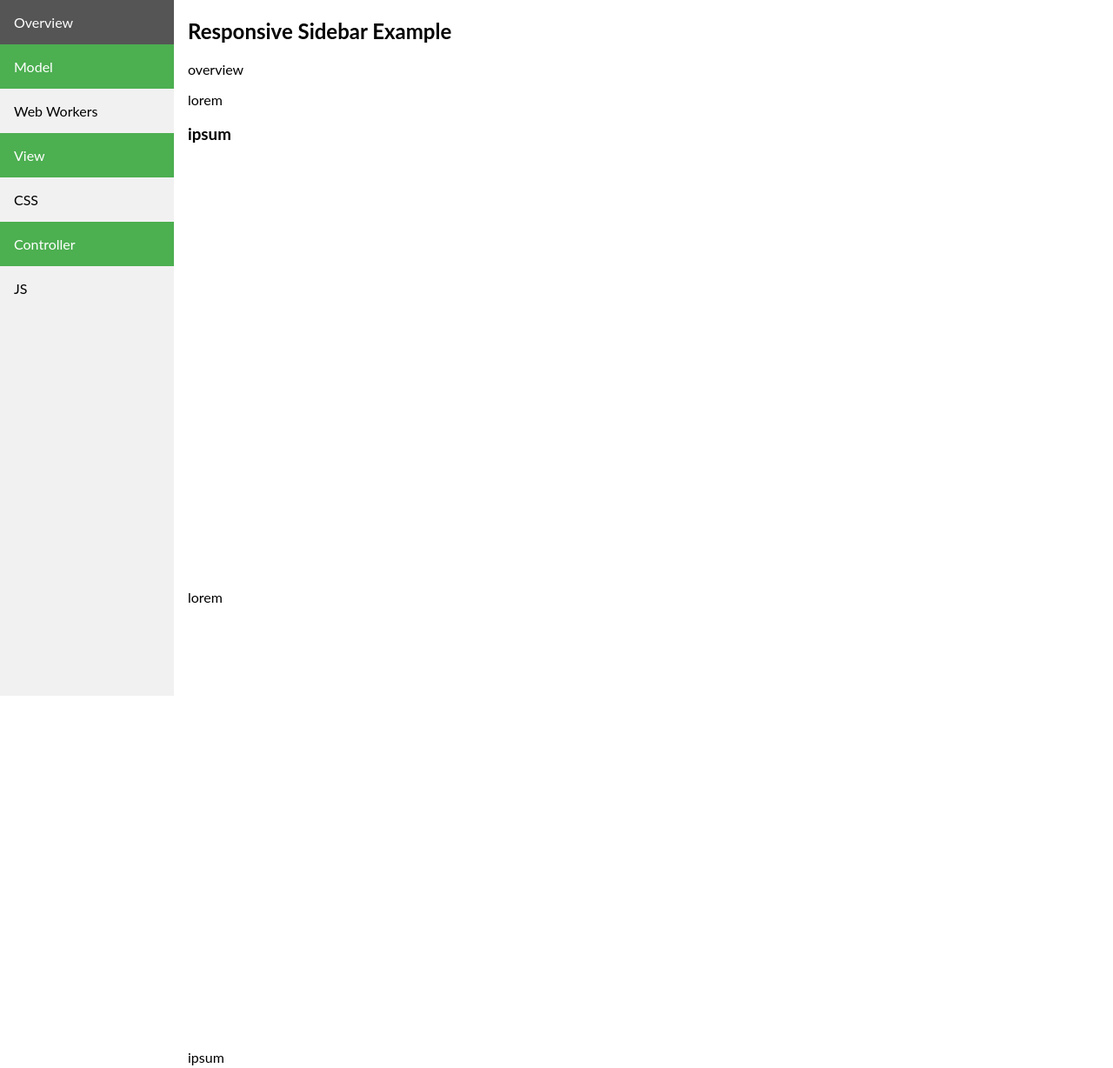
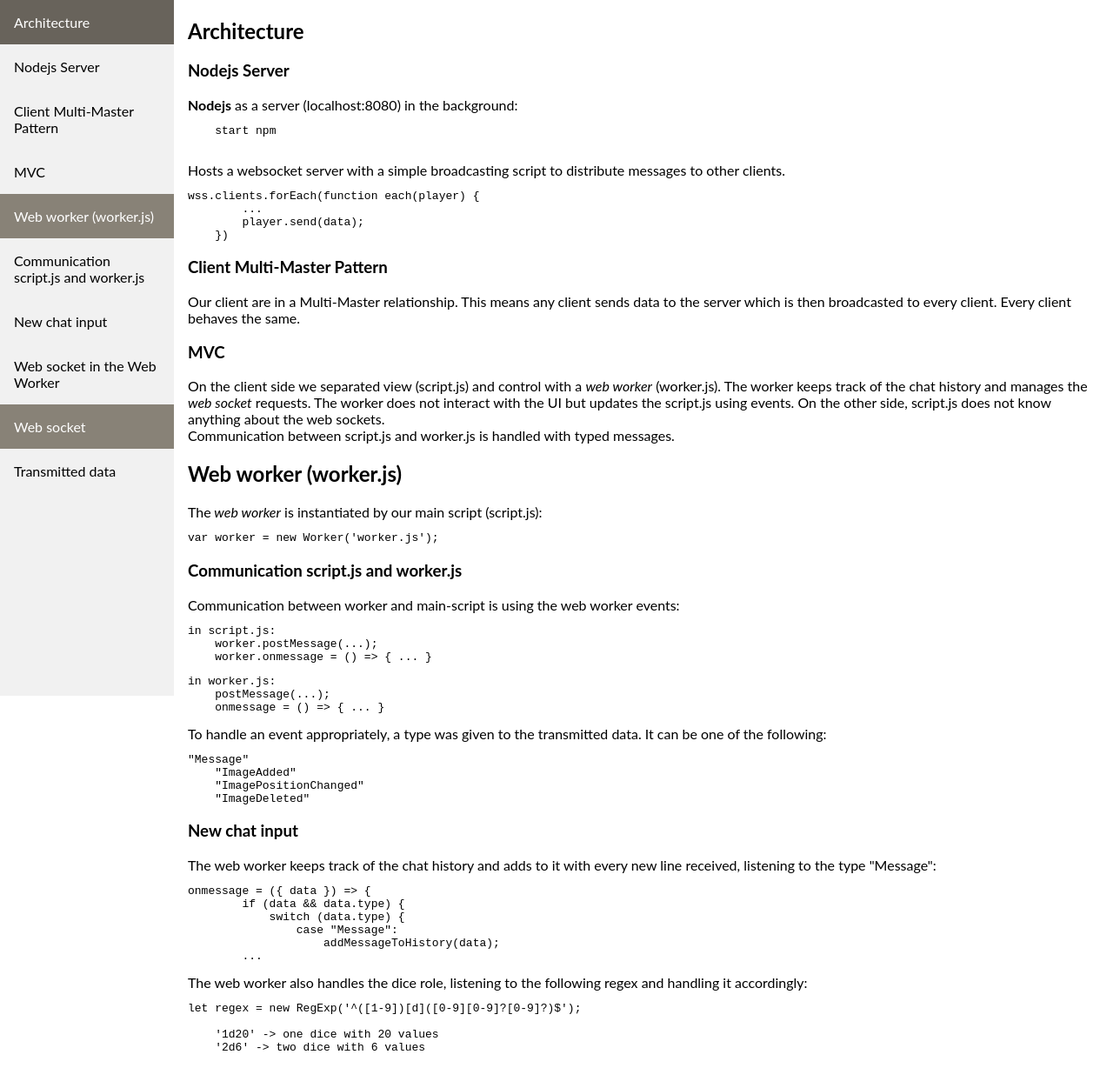
Before and after one commit to salxx/DND, a website: page static/documentation.html in a window 1280 px wide. Shown: the top 1228 px of the page at 87% size. Drawn offline with Linux system fonts and the light colour scheme.

Commit message:
doc part1

```diff
--- a/static/documentation.html
+++ b/static/documentation.html
@@ -8,32 +8,97 @@
 <body>
 
 <div class="sidebar">
-    <a class="head" href="#overview">Overview</a>
-    <a class="head" href="#model">Model</a>
-    <a href="#">Web Workers</a>
-    <a class="head" href="#view">View</a>
-    <a href="#">CSS</a>
-    <a class="head" href="#controller">Controller</a>
-    <a href="#">JS</a>
+    <a class="head" href="#architecture">Architecture</a>
+    <a href="#nodejs">Nodejs Server</a>
+    <a href="#multimaster">Client Multi-Master Pattern</a>
+    <a href="#mvc">MVC</a>
+    <a class="head" href="#webworker">Web worker (worker.js)</a>
+    <a href="#communicationjs">Communication script.js and worker.js</a>
+    <a href="#chatinput">New chat input</a>
+    <a href="#websocketwebworker">Web socket in the Web Worker</a>
+    <a class="head" href="#websocket">Web socket</a>
+    <a href="#transmitteddata">Transmitted data</a>
 </div>
 
 <div class="content">
-    <h2>Responsive Sidebar Example</h2>
-    <p><a id="overview"></a>overview </p>
-    <p>lorem</p>
-    <h3>ipsum</h3>
-    <p></br></br></br></br></br></br></br></br></br></br></br></br></br></br></br></br></br></br></br></br></br></br></br></br></br></br>lorem</p>
-    <p></br></br></br></br></br></br></br></br></br></br></br></br></br></br></br></br></br></br></br></br></br></br></br></br></br></br>ipsum</p>
-    <p><a id="model"></a></br></br></br></br></br></br></br></br></br></br></br></br></br></br></br></br></br></br></br></br></br></br></br></br></br></br>model</p>
-    <p><a id="view"></a></br></br></br></br></br></br></br></br></br></br></br></br></br></br></br></br></br></br></br></br></br></br></br></br></br></br>view</p>
-    <p><a id="controller"></a></br></br></br></br></br></br></br></br></br></br></br></br></br></br></br></br></br></br></br></br></br></br></br></br></br></br>controller</p>
-    <p></br></br></br></br></br></br></br></br></br></br></br></br></br></br></br></br></br></br></br></br></br></br></br></br></br></br></p>
-    <p></br></br></br></br></br></br></br></br></br></br></br></br></br></br></br></br></br></br></br></br></br></br></br></br></br></br></p>
-    <p></br></br></br></br></br></br></br></br></br></br></br></br></br></br></br></br></br></br></br></br></br></br></br></br></br></br></p>
-    <p></br></br></br></br></br></br></br></br></br></br></br></br></br></br></br></br></br></br></br></br></br></br></br></br></br></br></p>
-    <p></br></br></br></br></br></br></br></br></br></br></br></br></br></br></br></br></br></br></br></br></br></br></br></br></br></br></p>
-    <p></br></br></br></br></br></br></br></br></br></br></br></br></br></br></br></br></br></br></br></br></br></br></br></br></br></br></p>
-    <p></br></br></br></br></br></br></br></br></br></br></br></br></br></br></br></br></br></br></br></br></br></br></br></br></br></br></p>
+
+
+    <a id="architecture"><h2>Architecture</h2></a>
+    <a id="nodejs"><h3>Nodejs Server</h3></a>
+
+    <b>Nodejs</b> as a server (localhost:8080) in the background:<br>
+    <pre>
+    <code>start npm</code>
+    </pre>
+    Hosts a websocket server with a simple broadcasting script to distribute messages to other clients.
+    <pre><code>wss.clients.forEach(function each(player) {
+        ...
+        player.send(data);
+    })</code> </pre>
+
+    <a id="multimaster"><h3>Client Multi-Master Pattern</h3></a>
+    Our client are in a Multi-Master relationship.
+    This means any client sends data to the server which is then broadcasted to every client.
+    Every client behaves the same.
+
+    <a id="mvc"><h3>MVC</h3></a>
+    On the client side we separated view (script.js) and control with a <i> web worker</i> (worker.js). The worker keeps track of the chat history and manages the <i>web socket</i> requests.
+    The worker does not interact with the UI but updates the script.js using events. On the other side, script.js does not know anything about the web sockets.<br>
+    Communication between script.js and worker.js is handled with typed messages.
+
+    <a id="webworker"><h2>Web worker (worker.js)</h2></a>
+    The<i> web worker</i>  is instantiated by our main script (script.js):
+    <pre><code>var worker = new Worker('worker.js');</code> </pre>
+    <a id="communicationjs"><h3>Communication script.js and worker.js</h3></a>
+    Communication between worker and main-script is using the web worker events:
+    <pre><code>in script.js:
+    worker.postMessage(...);
+    worker.onmessage = () => { ... }</code> </pre>
+    <pre><code>in worker.js:
+    postMessage(...);
+    onmessage = () => { ... }</code> </pre>
+    To handle an event appropriately, a type was given to the transmitted data. It can be one of the following:
+    <pre><code>"Message"
+    "ImageAdded"
+    "ImagePositionChanged"
+    "ImageDeleted"</code></pre>
+    <a id="chatinput"><h3>New chat input</h3></a>
+    The web worker keeps track of the chat history and adds to it with every new line received, listening to the type "Message":
+    <pre><code>onmessage = ({ data }) => {
+        if (data && data.type) {
+            switch (data.type) {
+                case "Message":
+                    addMessageToHistory(data);
+        ...</code> </pre>
+    The web worker also handles the dice role, listening to the following regex and handling it accordingly:
+    <pre><code>let regex = new RegExp('^([1-9])[d]([0-9][0-9]?[0-9]?)$');
+
+    '1d20' -> one dice with 20 values
+    '2d6' -> two dice with 6 values</code></pre>
+    <a id="websocketwebworker"><h3>Web socket in the Web Worker</h3></a>
+    The web worker instantiates a web socket to the nodejs server and handles incoming and outgoing messages:
+    <pre><code>let ws;
+    ws = new WebSocket('ws://localhost:8080');
+
+    ws.send(...);
+    ws.onmessage = () => { ... };</code> </pre>
+    Any incoming messages via the web socket are rerouted to the script.js script by the worker. The script.js script handles the UI.
+
+    <a id="websocket"><h2>Web socket</h2></a>
+    A websocket is established by each client's web worker and connects it to the nodejs server. Distribution of data is in JSON form including the client's chosen name and the data:
+    <pre><code>ws.send(JSON.stringify({ client: message.client, message: message }));</code> </pre>
+
+    Upon receiving an event, the message type is considered and an appropriate handling is taken care of. Message types are:
+    <pre><code>message.type:
+      "Message"
+      "ImageAdded"
+      "ImagePositionChanged"
+      "ImageDeleted"</code></pre>
+    The necessary data is transmitted to the script.js, which appropriately updates the UI.
+    <a id="transmitteddata"><h3>Transmitted data</h3></a>
+    The web socket itself does not know which data it sends. The data is typed by the <i>data.message.type</i> attribute and taken care of by the web worker.
+    The data can either be text, coordinates, images, or image id, respectively for the given messge types.
+    </div>
 
 </div>
 
--- a/static/styleDocumentary.css
+++ b/static/styleDocumentary.css
@@ -21,12 +21,12 @@ body {
 }
 
 .sidebar a.head {
-    background-color: #4CAF50;
+    background-color: #888277;
     color: white;
 }
 
 .sidebar a:hover:not(.active) {
-    background-color: #555;
+    background-color: #68635b;
     color: white;
 }
 
```
